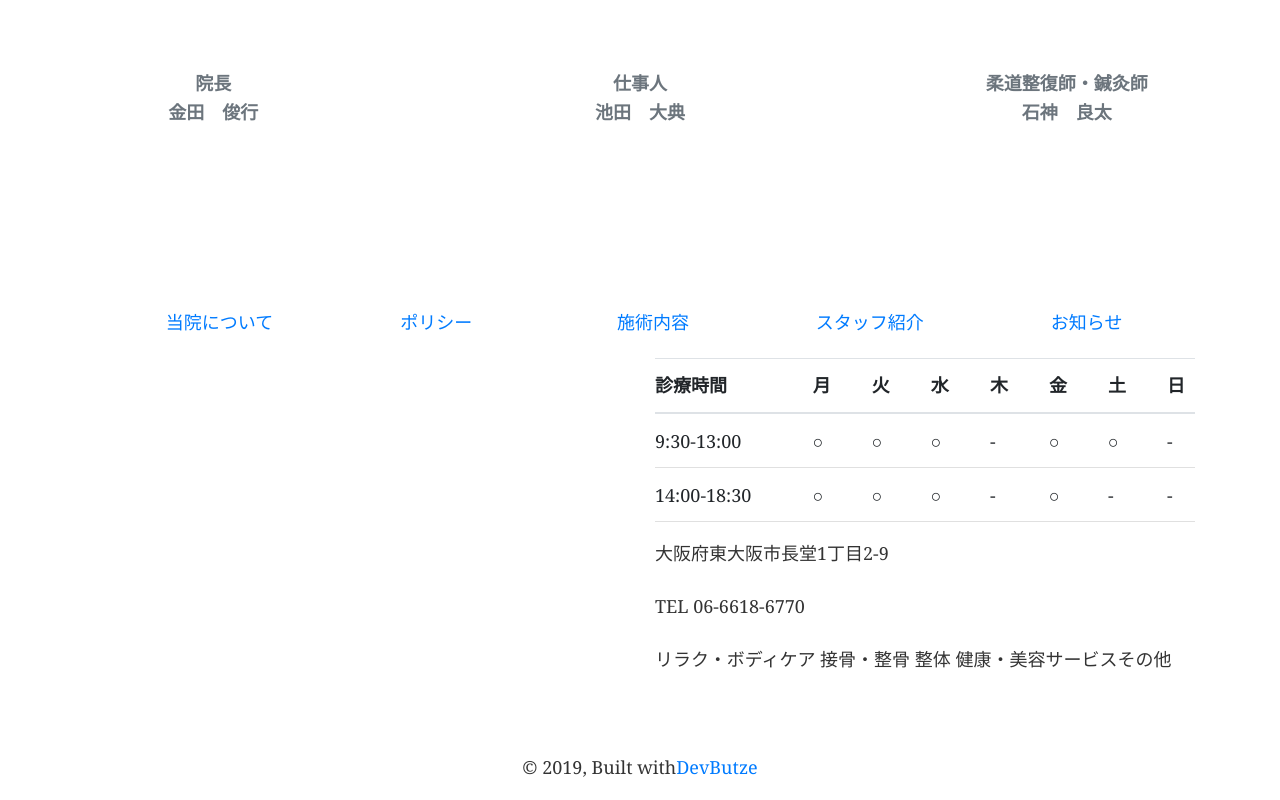
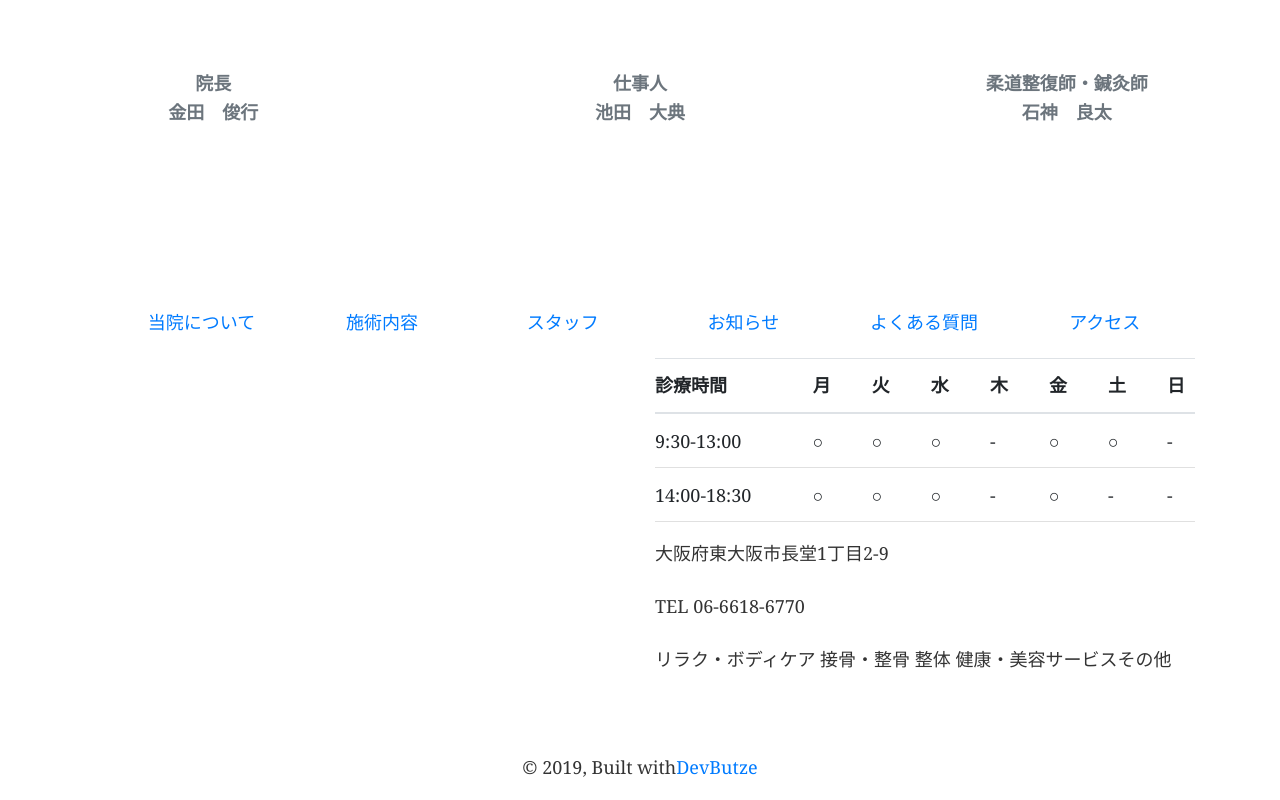
Before and after one commit to tkaneda0078/fuse-yebisu-seikotsuin, a Gatsby site: page / in a window 1280 px wide. Shown: the part 1763-2563 px from the top of the page. Built offline with nearby package versions, Linux system fonts and the light colour scheme; Gatsby itself is replaced by a stand-in of ours.

Commit message:
各リンク名を変更

```diff
--- a/src/components/GlobalNav/index.js
+++ b/src/components/GlobalNav/index.js
@@ -4,21 +4,24 @@ import Nav from 'react-bootstrap/Nav'
 
 // TODO: class化
 const GlobalNav = () => (
-  <Nav justify defaultActiveKey="/home" as="ul">
-    <Nav.Item as="li">
-      <Nav.Link href="/home">当院について</Nav.Link>
+  <Nav justify as='ul'>
+    <Nav.Item as='li'>
+      <Nav.Link href='/about'>当院について</Nav.Link>
     </Nav.Item>
-    <Nav.Item as="li">
-      <Nav.Link eventKey="link-2">ポリシー</Nav.Link>
+    <Nav.Item as='li'>
+      <Nav.Link href='/service'>施術内容</Nav.Link>
     </Nav.Item>
-    <Nav.Item as="li">
-      <Nav.Link eventKey="link-2">施術内容</Nav.Link>
+    <Nav.Item as='li'>
+      <Nav.Link href='/staff'>スタッフ</Nav.Link>
     </Nav.Item>
-    <Nav.Item as="li">
-      <Nav.Link eventKey="link-1">スタッフ紹介</Nav.Link>
+    <Nav.Item as='li'>
+      <Nav.Link href='/news'>お知らせ</Nav.Link>
     </Nav.Item>
-    <Nav.Item as="li">
-      <Nav.Link eventKey="link-2">お知らせ</Nav.Link>
+    <Nav.Item as='li'>
+      <Nav.Link href='/question'>よくある質問</Nav.Link>
+    </Nav.Item>
+    <Nav.Item as='li'>
+      <Nav.Link href='/access'>アクセス</Nav.Link>
     </Nav.Item>
   </Nav>
 )
```
